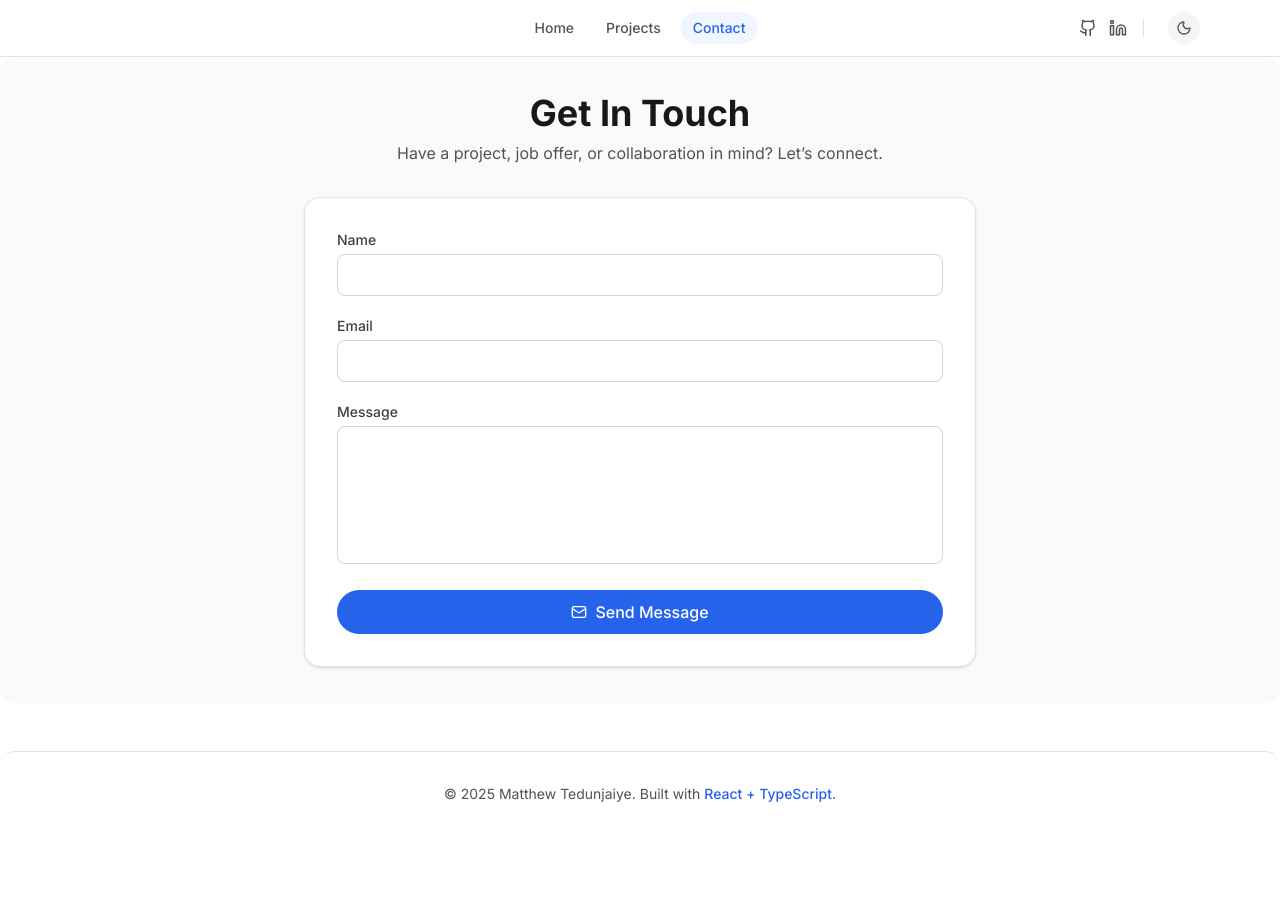
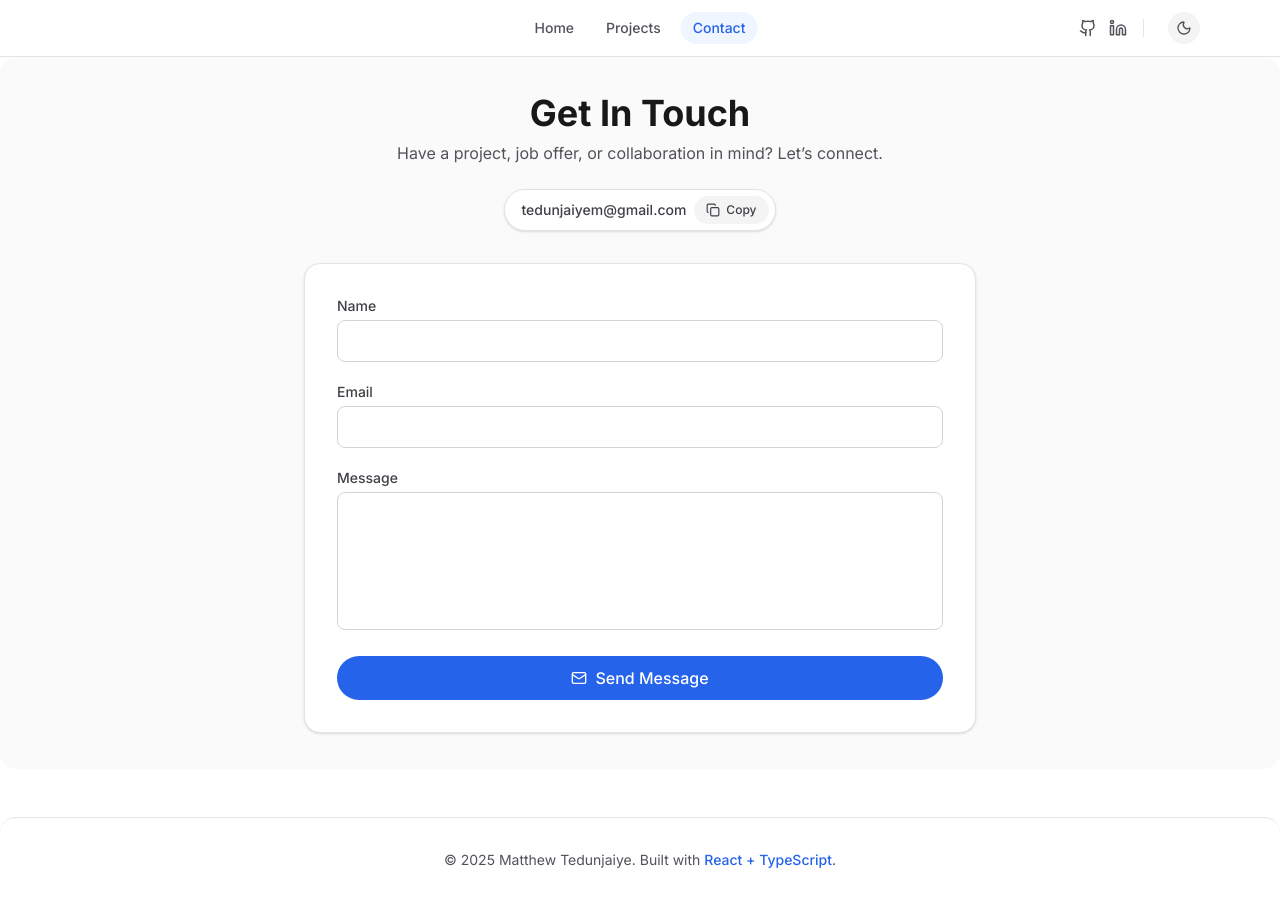
Before and after one commit to tobyt50/portfolio, a React (Vite) app: page /contact in a window 1280 px wide. Before the commit the page ends 836 px from the top, so only its background shows below. Built offline with nearby package versions, Linux system fonts and the light colour scheme.

Commit message:
feat(contact): implement one-click copy to clipboard for email address

```diff
--- a/src/pages/Contact.tsx
+++ b/src/pages/Contact.tsx
@@ -1,12 +1,25 @@
-import { useState } from "react";
-import { motion } from "framer-motion";
+import { useState, useRef } from "react";
+import { motion, AnimatePresence } from "framer-motion";
 import emailjs from "@emailjs/browser";
-import { Mail, Send } from "lucide-react";
+import { Mail, Send, Copy, CheckCircle2 } from "lucide-react";
 
 export const Contact = () => {
   const [form, setForm] = useState({ name: "", email: "", message: "" });
   const [loading, setLoading] = useState(false);
   const [success, setSuccess] = useState(false);
+  const [copied, setCopied] = useState(false);
+
+  const emailRef = useRef("tedunjaiyem@gmail.com");
+
+  const handleCopyEmail = async () => {
+    try {
+      await navigator.clipboard.writeText(emailRef.current);
+      setCopied(true);
+      setTimeout(() => setCopied(false), 2000);
+    } catch (err) {
+      console.error("Failed to copy!", err);
+    }
+  };
 
   const handleChange = (
     e: React.ChangeEvent<HTMLInputElement | HTMLTextAreaElement>
@@ -55,6 +68,44 @@ export const Contact = () => {
         <p className="text-gray-600 dark:text-gray-400 mt-2">
           Have a project, job offer, or collaboration in mind? Let’s connect.
         </p>
+
+        {/* Quick Copy Email Section */}
+        <div className="mt-6 inline-flex items-center gap-2 bg-white dark:bg-black border border-gray-200 dark:border-gray-800 rounded-full pl-4 pr-1.5 py-1.5 shadow-sm">
+          <span className="text-sm font-medium text-gray-700 dark:text-gray-300 select-all">
+            {emailRef.current}
+          </span>
+          <button
+            onClick={handleCopyEmail}
+            className="flex items-center gap-1.5 px-3 py-1.5 rounded-full bg-gray-100 dark:bg-gray-900 hover:bg-gray-200 dark:hover:bg-gray-800 text-xs font-medium text-gray-700 dark:text-gray-300 transition relative overflow-hidden"
+            aria-label="Copy email address"
+          >
+            <AnimatePresence mode="wait">
+              {copied ? (
+                <motion.div
+                  key="check"
+                  initial={{ y: 10, opacity: 0 }}
+                  animate={{ y: 0, opacity: 1 }}
+                  exit={{ y: -10, opacity: 0 }}
+                  className="flex items-center gap-1.5 text-green-600 dark:text-green-500"
+                >
+                  <CheckCircle2 size={14} />
+                  <span>Copied!</span>
+                </motion.div>
+              ) : (
+                <motion.div
+                  key="copy"
+                  initial={{ y: -10, opacity: 0 }}
+                  animate={{ y: 0, opacity: 1 }}
+                  exit={{ y: 10, opacity: 0 }}
+                  className="flex items-center gap-1.5"
+                >
+                  <Copy size={14} />
+                  <span>Copy</span>
+                </motion.div>
+              )}
+            </AnimatePresence>
+          </button>
+        </div>
       </motion.div>
 
       <form
@@ -134,7 +185,7 @@ export const Contact = () => {
 
           {success && (
             <p className="text-center text-sm text-green-600 dark:text-green-400 mt-2">
-              ✅ Message sent successfully!
+              Message sent successfully!
             </p>
           )}
         </div>
```
